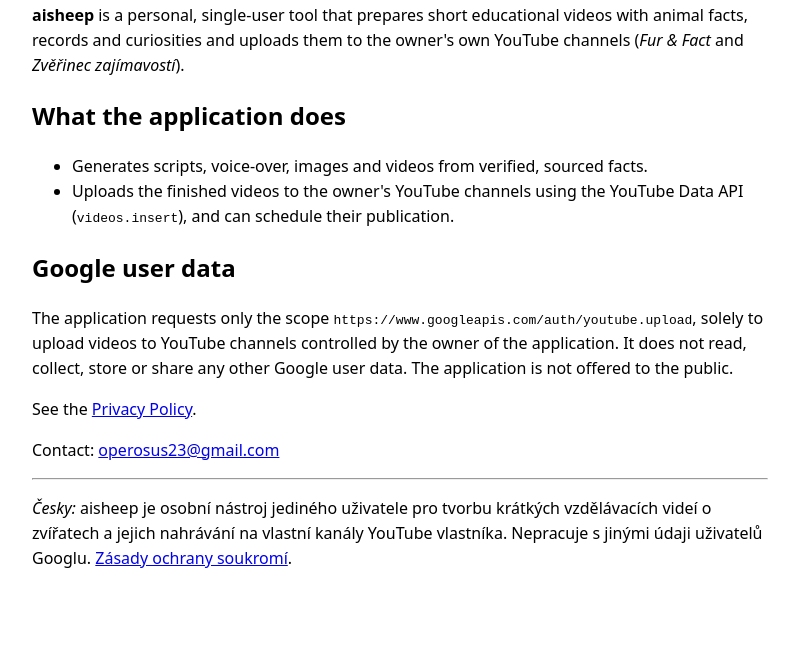
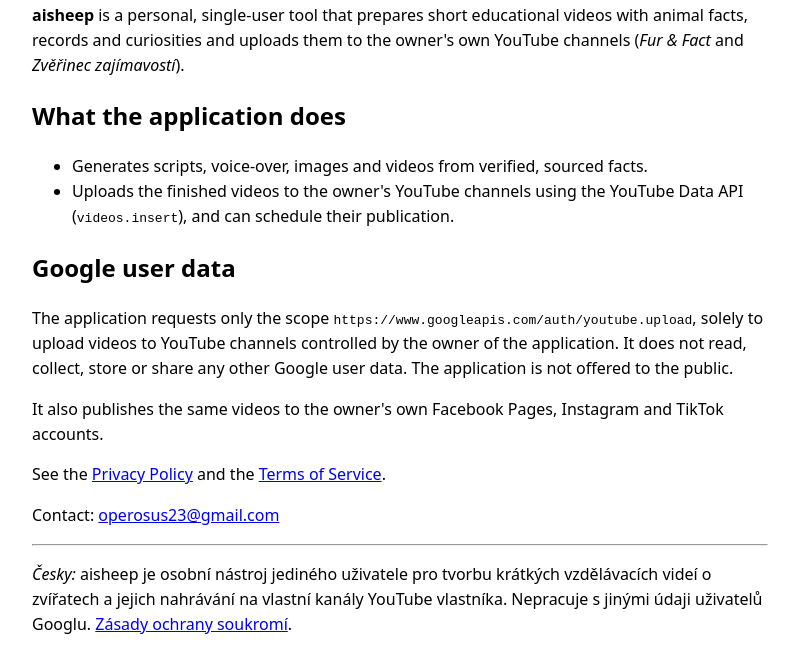
Before and after one commit to michalrimal-spec/aisheep-info, a plain HTML site: page index.html in a window 1280 px wide. Shown: the part 100-772 px from the top of the page, without its empty margins (240-1039 px from the left). Drawn offline with Linux system fonts and the light colour scheme.

Commit message:
TikTok: index.html
Co-Authored-By: Claude Sonnet 5.5 <noreply@anthropic.com>

```diff
--- a/index.html
+++ b/index.html
@@ -25,7 +25,9 @@ animal facts, records and curiosities and uploads them to the owner's own YouTub
 YouTube channels controlled by the owner of the application. It does not read, collect,
 store or share any other Google user data. The application is not offered to the public.</p>
 
-<p>See the <a href="privacy.html">Privacy Policy</a>.</p>
+<p>It also publishes the same videos to the owner's own Facebook Pages, Instagram and TikTok accounts.</p>
+
+<p>See the <a href="privacy.html">Privacy Policy</a> and the <a href="terms.html">Terms of Service</a>.</p>
 
 <p>Contact: <a href="mailto:operosus23@gmail.com">operosus23@gmail.com</a></p>
 
```
